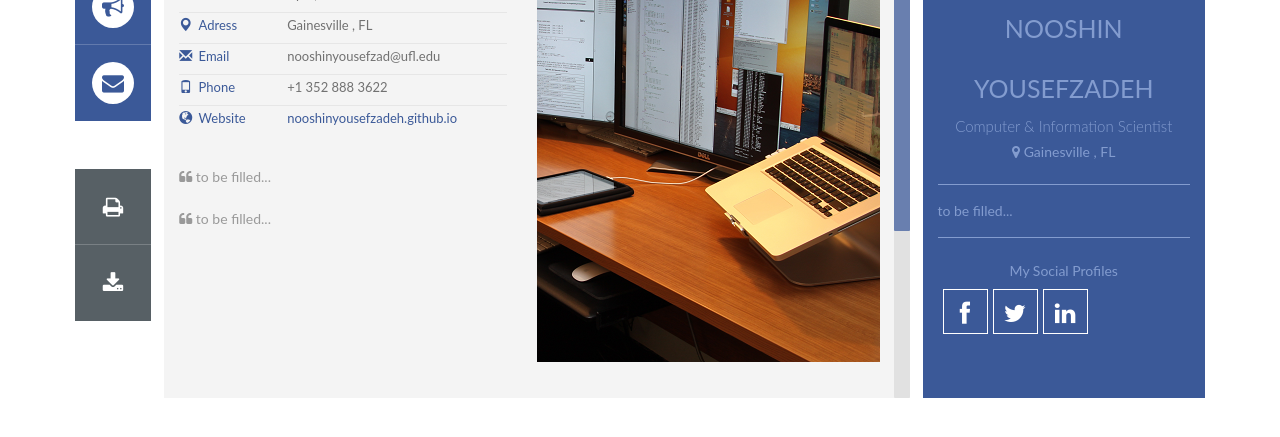
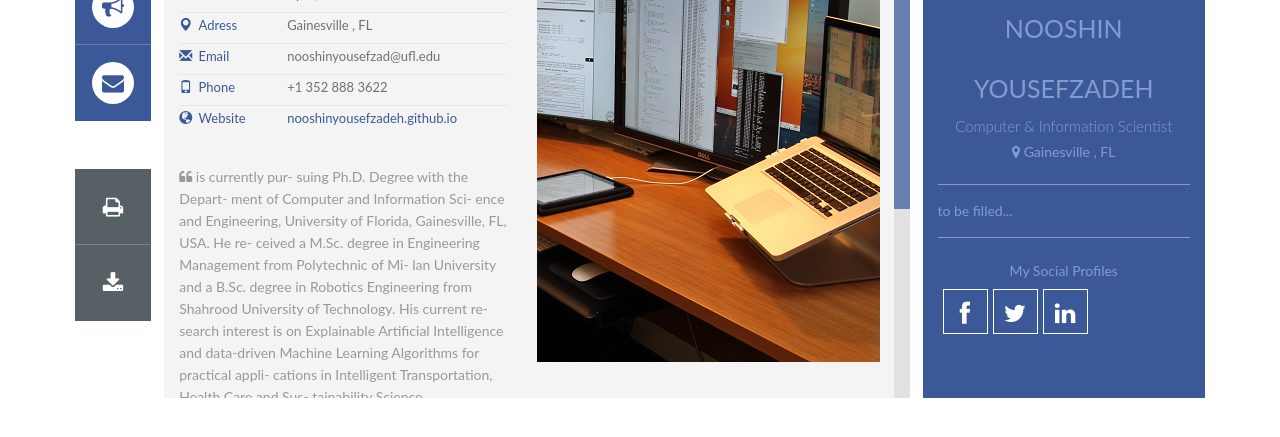
Before and after one commit to nooshinyousefzadeh/nooshinyousefzadeh.github.io, a Jekyll site: the page built from index.html, in a window 1280 px wide, cut to the strip 342-779 px from the top of the page. Built offline with Jekyll 4.4.1, drawn with Linux system fonts in a browser that asks for light colours; some web fonts are replaced.

Commit message:
Update profile.html

```diff
--- a/_includes/profile.html
+++ b/_includes/profile.html
@@ -61,14 +61,11 @@
 
         <p style="margin-bottom:20px">
             <i class="fa fa-quote-left"></i>
-            to be filled...
+            is currently pur- suing Ph.D. Degree with the Depart- ment of Computer and Information Sci- ence and Engineering, University of Florida, Gainesville, FL, USA. He re- ceived a M.Sc. degree in Engineering Management from Polytechnic of Mi- lan University and a B.Sc. degree in Robotics Engineering from Shahrood University of Technology. His current re-
+search interest is on Explainable Artificial Intelligence and data-driven Machine Learning Algorithms for practical appli- cations in Intelligent Transportation, Health Care and Sus- tainability Science.
         </p>
 
-         <p style="margin-bottom:20px">
-            <i class="fa fa-quote-left"></i>
-            to be filled...
 
-        </p>
 
     </div>
     <!-- End left-wrap -->
@@ -98,27 +95,27 @@
 
         <div class="col-md-4 pack-service">
             <div class="service">
-                <div class="service-icon"><i class="fa fa-tag"></i></div>
+                <div class="service-icon"><i class="fas fa-car"></i></div>
                 <div class="service-detail">
                     <h6>Making Money</h6>
-                    <p>to be filled....</p>
+                    <p>Intelligent Transportation</p>
                 </div>
             </div>
         </div>
         <div class="col-md-4 pack-service">
             <div class="service">
-                <div class="service-icon"><i class="fa fa-cogs"></i></div>
+                <div class="service-icon"><i class="fa fa-tree"></i></div>
                 <div class="service-detail">
                     <h6>Easy to Customize</h6>
-                    <p>to be filled....</p>
+                    <p>Sustainability Science</p>
                 </div>
             </div>
         </div>
         <div class="col-md-4 pack-service">
             <div class="service">
-                <div class="service-icon"><i class="fa fa-arrows-alt"></i></div>
+                <div class="service-icon"><i class="fa fa-heartbeat"></i></div>
                 <div class="service-detail">
-                    <h6>Moving Let Us Help</h6>
+                    <h6>Health Care</h6>
                     <p>to be filled....</p>
                 </div>
             </div>
```
